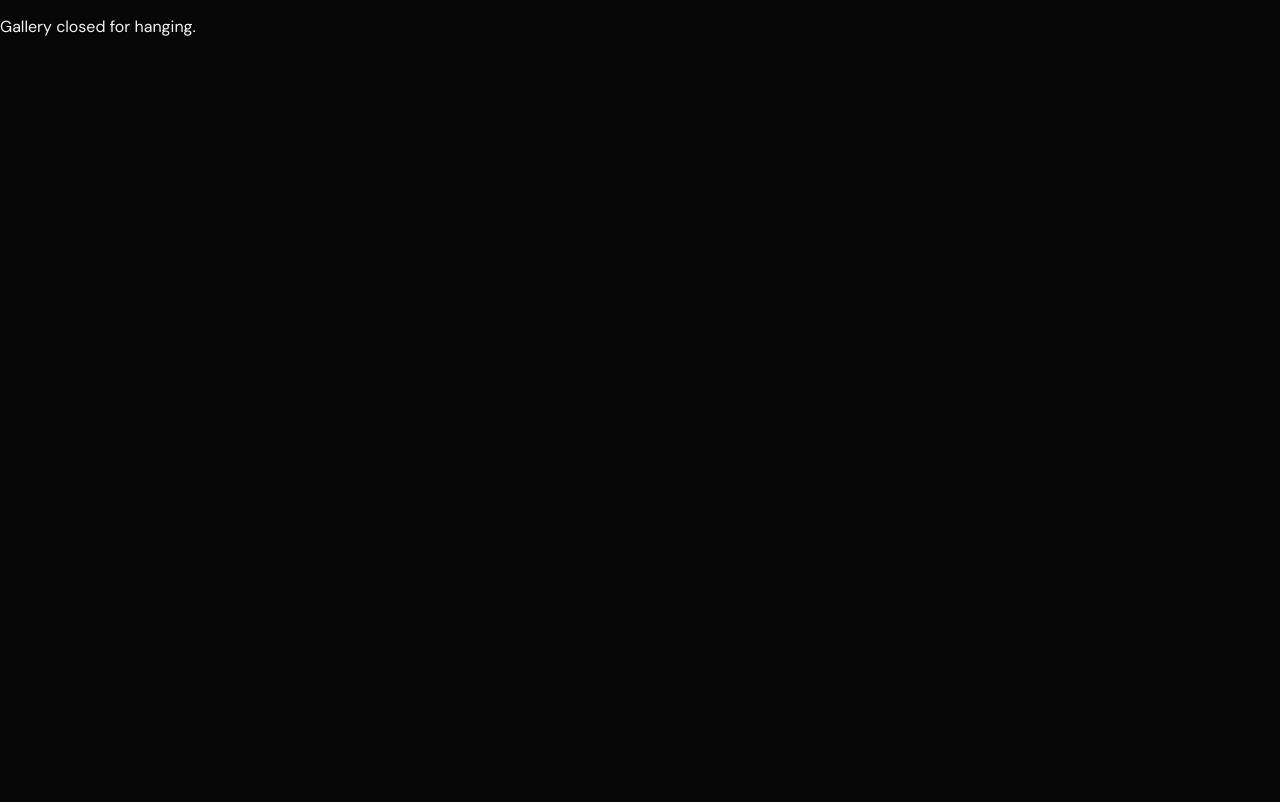
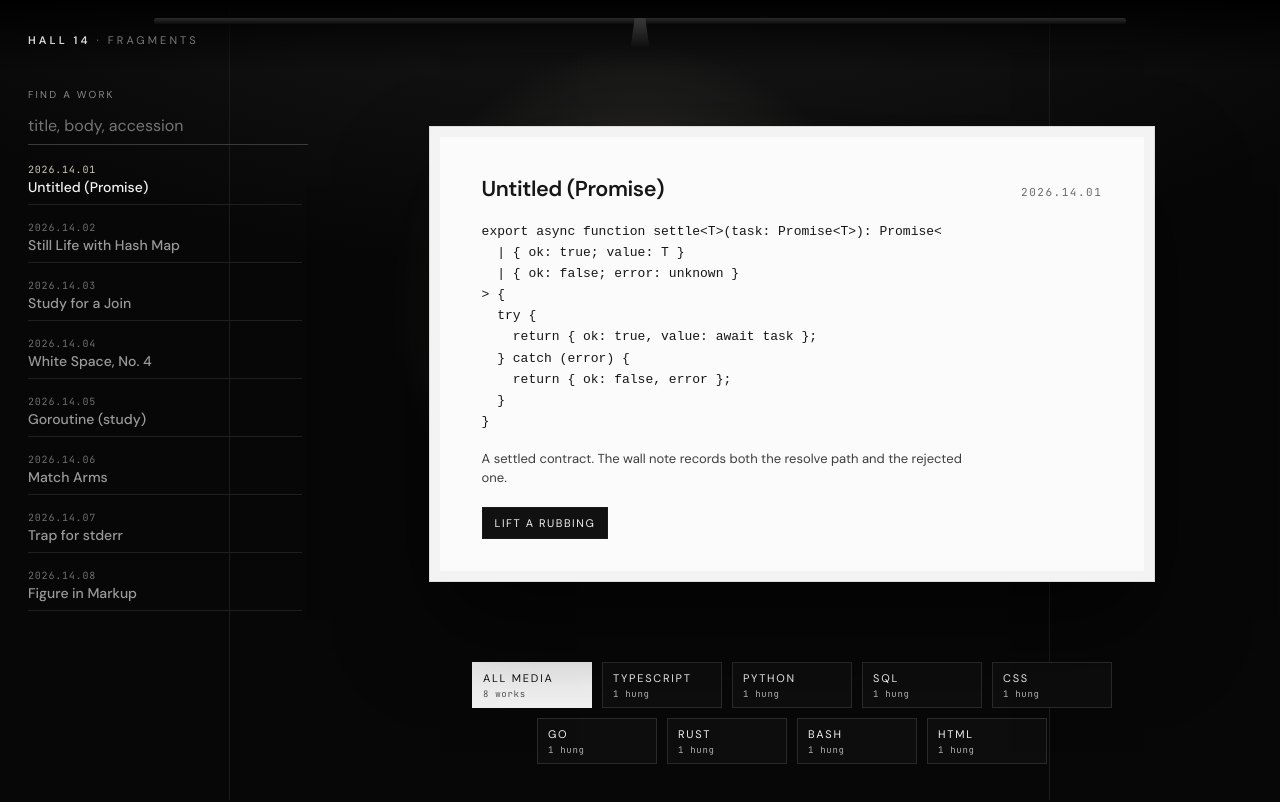
Before and after one commit to HarishKarthickS/snippet-vault, a Next.js app: page / in a window 1280 px wide. Shown: the top 802 px of the page. Built offline with nearby package versions, Linux system fonts and the light colour scheme.

Commit message:
Hang the catalog, spotlight card, language plaques, search, and copy.

```diff
--- a/src/app/page.tsx
+++ b/src/app/page.tsx
@@ -1,7 +1,5 @@
+import { GalleryApp } from "@/ui/GalleryApp";
+
 export default function HomePage() {
-  return (
-    <main>
-      <p>Gallery closed for hanging.</p>
-    </main>
-  );
+  return <GalleryApp />;
 }
--- /dev/null
+++ b/src/ui/GalleryApp.tsx
@@ -0,0 +1,97 @@
+"use client";
+
+import { LanguagePlaques } from "./LanguagePlaques";
+import { SpotlightCard } from "./SpotlightCard";
+import { WallCatalog } from "./WallCatalog";
+import { useVault } from "./useVault";
+
+export function GalleryApp() {
+  const vault = useVault();
+
+  if (!vault.ready) {
+    return (
+      <div className="hall">
+        <p className="mast">
+          <strong>Hall 14</strong> · lights warming
+        </p>
+      </div>
+    );
+  }
+
+  if (vault.error) {
+    return (
+      <div className="hall">
+        <div className="ceiling">
+          <div className="track" />
+          <div className="lamp" />
+        </div>
+        <section className="banner" data-kind="error">
+          <h1>Conservation hold</h1>
+          <p>{vault.error.message}</p>
+          <button type="button" className="plaque-btn" onClick={vault.restore}>
+            Rehang the seed works
+          </button>
+        </section>
+      </div>
+    );
+  }
+
+  return (
+    <div className="hall">
+      <p className="mast">
+        <strong>Hall 14</strong> · fragments
+      </p>
+      <div className="ceiling" aria-hidden="true">
+        <div className="track" />
+        <div className="lamp" />
+      </div>
+      <div className="cone" aria-hidden="true" />
+      <div className="hall-grid">
+        <aside className="catalog">
+          <div className="search">
+            <label htmlFor="catalog-search">Find a work</label>
+            <input
+              id="catalog-search"
+              value={vault.query}
+              onChange={(event) => vault.setQuery(event.target.value)}
+              placeholder="title, body, accession"
+              autoComplete="off"
+            />
+          </div>
+          {vault.visible.length === 0 ? (
+            <div className="empty-wall" style={{ textAlign: "left", width: "auto" }}>
+              <h1>Nothing on this wall</h1>
+              <p>No fragment matches the search or the language plaque.</p>
+            </div>
+          ) : (
+            <WallCatalog
+              snippets={vault.visible}
+              selectedId={vault.selected?.id ?? null}
+              onSelect={vault.select}
+            />
+          )}
+        </aside>
+        <section className="stage">
+          {vault.selected ? (
+            <SpotlightCard
+              snippet={vault.selected}
+              copied={vault.copied}
+              copyFailed={vault.copyFailed}
+              onCopy={() => void vault.copySelected()}
+            />
+          ) : (
+            <div className="empty-wall">
+              <h1>The spotlight is empty</h1>
+              <p>Choose another plaque, or clear the search.</p>
+            </div>
+          )}
+          <LanguagePlaques
+            snippets={vault.snippets}
+            language={vault.language}
+            onChange={vault.setLanguage}
+          />
+        </section>
+      </div>
+    </div>
+  );
+}
--- /dev/null
+++ b/src/ui/LanguagePlaques.tsx
@@ -0,0 +1,43 @@
+"use client";
+
+import type { Language, Snippet } from "@/domain";
+import { LANGUAGES } from "@/domain";
+
+type Props = {
+  snippets: Snippet[];
+  language: Language | "all";
+  onChange: (value: Language | "all") => void;
+};
+
+export function LanguagePlaques({ snippets, language, onChange }: Props) {
+  return (
+    <div className="language-rail" role="tablist" aria-label="Wall labels by language">
+      <button
+        type="button"
+        className="plaque"
+        role="tab"
+        data-active={language === "all"}
+        onClick={() => onChange("all")}
+      >
+        <span className="lang">All media</span>
+        <span className="meta">{snippets.length} works</span>
+      </button>
+      {LANGUAGES.map((lang) => {
+        const count = snippets.filter((item) => item.language === lang).length;
+        return (
+          <button
+            key={lang}
+            type="button"
+            className="plaque"
+            role="tab"
+            data-active={language === lang}
+            onClick={() => onChange(lang)}
+          >
+            <span className="lang">{lang}</span>
+            <span className="meta">{count === 0 ? "not hung" : `${count} hung`}</span>
+          </button>
+        );
+      })}
+    </div>
+  );
+}
--- /dev/null
+++ b/src/ui/SpotlightCard.tsx
@@ -0,0 +1,38 @@
+"use client";
+
+import type { Snippet } from "@/domain";
+
+type Props = {
+  snippet: Snippet;
+  copied: boolean;
+  copyFailed: boolean;
+  onCopy: () => void;
+};
+
+export function SpotlightCard({ snippet, copied, copyFailed, onCopy }: Props) {
+  return (
+    <article className="matte" aria-label="Work on view">
+      <header>
+        <h1>{snippet.title}</h1>
+        <span className="acc-lg">{snippet.accession}</span>
+      </header>
+      <pre>
+        <code>{snippet.body}</code>
+      </pre>
+      <p className="didactic">{snippet.didactic}</p>
+      <div className="matte-actions">
+        <button
+          type="button"
+          className="plaque-btn"
+          data-copied={copied}
+          onClick={onCopy}
+        >
+          {copied ? "Rubbing taken" : "Lift a rubbing"}
+        </button>
+        {copyFailed ? (
+          <span className="acc-lg">Clipboard refused the transfer.</span>
+        ) : null}
+      </div>
+    </article>
+  );
+}
--- /dev/null
+++ b/src/ui/WallCatalog.tsx
@@ -0,0 +1,29 @@
+"use client";
+
+import type { Snippet } from "@/domain";
+
+type Props = {
+  snippets: Snippet[];
+  selectedId: string | null;
+  onSelect: (id: string) => void;
+};
+
+export function WallCatalog({ snippets, selectedId, onSelect }: Props) {
+  return (
+    <div className="catalog-scroll" role="list" aria-label="Accession catalog">
+      {snippets.map((snippet) => (
+        <button
+          key={snippet.id}
+          type="button"
+          className="wall-label"
+          role="listitem"
+          data-active={snippet.id === selectedId}
+          onClick={() => onSelect(snippet.id)}
+        >
+          <span className="acc">{snippet.accession}</span>
+          <span className="title">{snippet.title}</span>
+        </button>
+      ))}
+    </div>
+  );
+}
--- /dev/null
+++ b/src/ui/useVault.ts
@@ -0,0 +1,90 @@
+"use client";
+
+import { useCallback, useEffect, useMemo, useState } from "react";
+import type { Language, Snippet, VaultError } from "@/domain";
+import { filterSnippets, pickSelected } from "@/domain";
+import { loadVault, restoreSeed, saveVault } from "@/data";
+
+export function useVault() {
+  const [snippets, setSnippets] = useState<Snippet[]>([]);
+  const [selectedId, setSelectedId] = useState<string | null>(null);
+  const [query, setQuery] = useState("");
+  const [language, setLanguage] = useState<Language | "all">("all");
+  const [error, setError] = useState<VaultError | null>(null);
+  const [ready, setReady] = useState(false);
+  const [copied, setCopied] = useState(false);
+  const [copyFailed, setCopyFailed] = useState(false);
+
+  useEffect(() => {
+    const result = loadVault();
+    if (!result.ok) {
+      setError(result.error);
+      setSnippets([]);
+      setSelectedId(null);
+      setReady(true);
+      return;
+    }
+    setError(null);
+    setSnippets(result.snapshot.snippets);
+    setSelectedId(result.snapshot.selectedId);
+    setReady(true);
+  }, []);
+
+  useEffect(() => {
+    if (!ready || error) return;
+    const writeError = saveVault({ snippets, selectedId });
+    if (writeError) setError(writeError);
+  }, [error, ready, selectedId, snippets]);
+
+  const visible = useMemo(
+    () => filterSnippets(snippets, query, language),
+    [language, query, snippets],
+  );
+
+  const selected = useMemo(() => pickSelected(visible, selectedId), [selectedId, visible]);
+
+  const select = useCallback((id: string) => {
+    setSelectedId(id);
+    setCopied(false);
+    setCopyFailed(false);
+  }, []);
+
+  const copySelected = useCallback(async () => {
+    if (!selected) return;
+    try {
+      await navigator.clipboard.writeText(selected.body);
+      setCopied(true);
+      setCopyFailed(false);
+      window.setTimeout(() => setCopied(false), 1600);
+    } catch {
+      setCopyFailed(true);
+    }
+  }, [selected]);
+
+  const restore = useCallback(() => {
+    const snapshot = restoreSeed();
+    setSnippets(snapshot.snippets);
+    setSelectedId(snapshot.selectedId);
+    setError(null);
+    setQuery("");
+    setLanguage("all");
+  }, []);
+
+  return {
+    ready,
+    error,
+    snippets,
+    visible,
+    selected,
+    selectedId,
+    query,
+    language,
+    copied,
+    copyFailed,
+    setQuery,
+    setLanguage,
+    select,
+    copySelected,
+    restore,
+  };
+}
```
